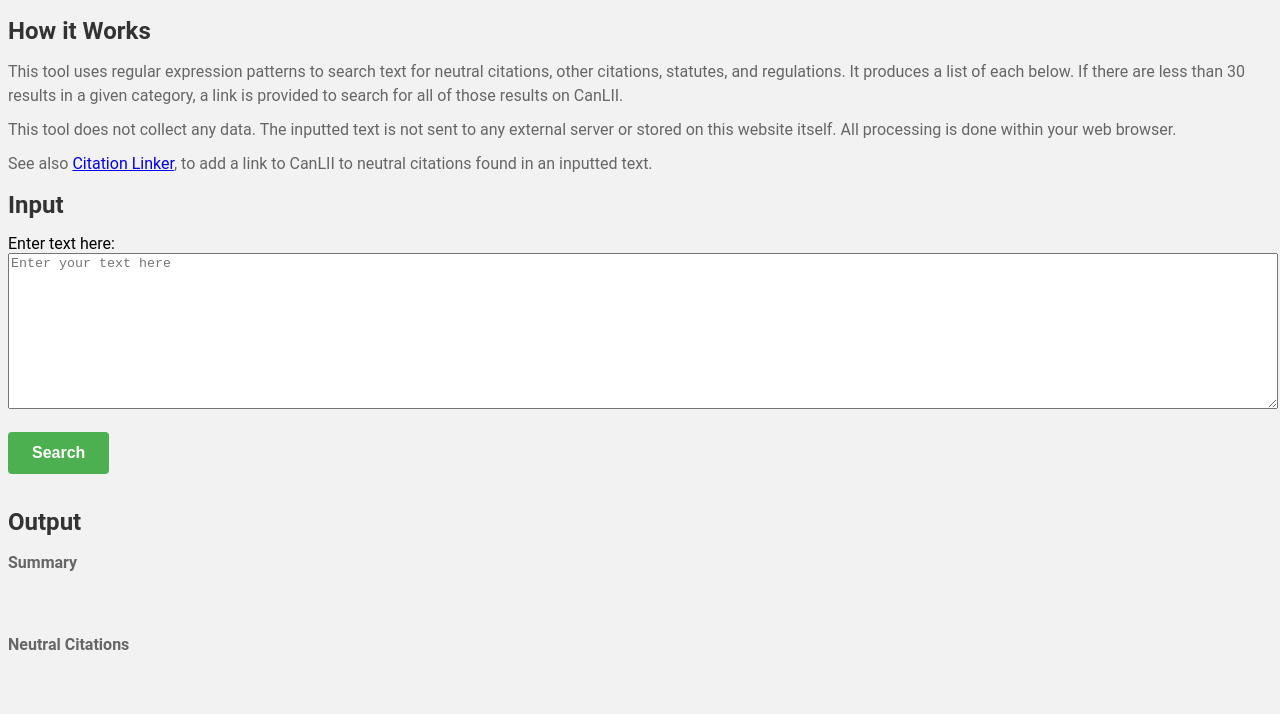
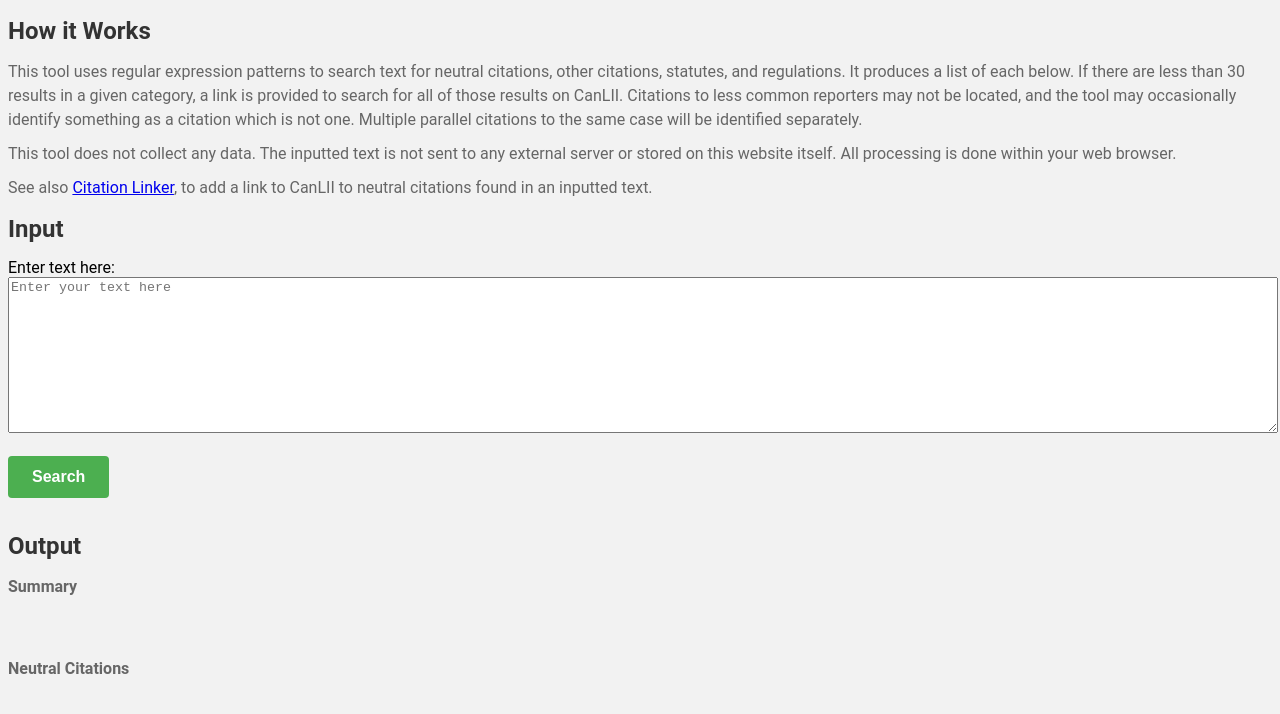
Before and after one commit to allisonmorrell/linkcite, a plain HTML site: page citation-finder.html in a window 1280 px wide. Shown: the part 65-779 px from the top of the page. Drawn offline with Linux system fonts and the light colour scheme.

Commit message:
Update citation-finder.html

```diff
--- a/citation-finder.html
+++ b/citation-finder.html
@@ -148,7 +148,7 @@
 	<h1>Citation Finder</h1>
 	<h2>How it Works</h2>
 	<p>
-		This tool uses regular expression patterns to search text for neutral citations, other citations, statutes, and regulations. It produces a list of each below. If there are less than 30 results in a given category, a link is provided to search for all of those results on CanLII.
+		This tool uses regular expression patterns to search text for neutral citations, other citations, statutes, and regulations. It produces a list of each below. If there are less than 30 results in a given category, a link is provided to search for all of those results on CanLII. Citations to less common reporters may not be located, and the tool may occasionally identify something as a citation which is not one. Multiple parallel citations to the same case will be identified separately.
 	</p>
 	<p>
 		This tool does not collect any data. The inputted text is not sent to any external server or stored on this website itself. All processing is done within your web browser.
```
